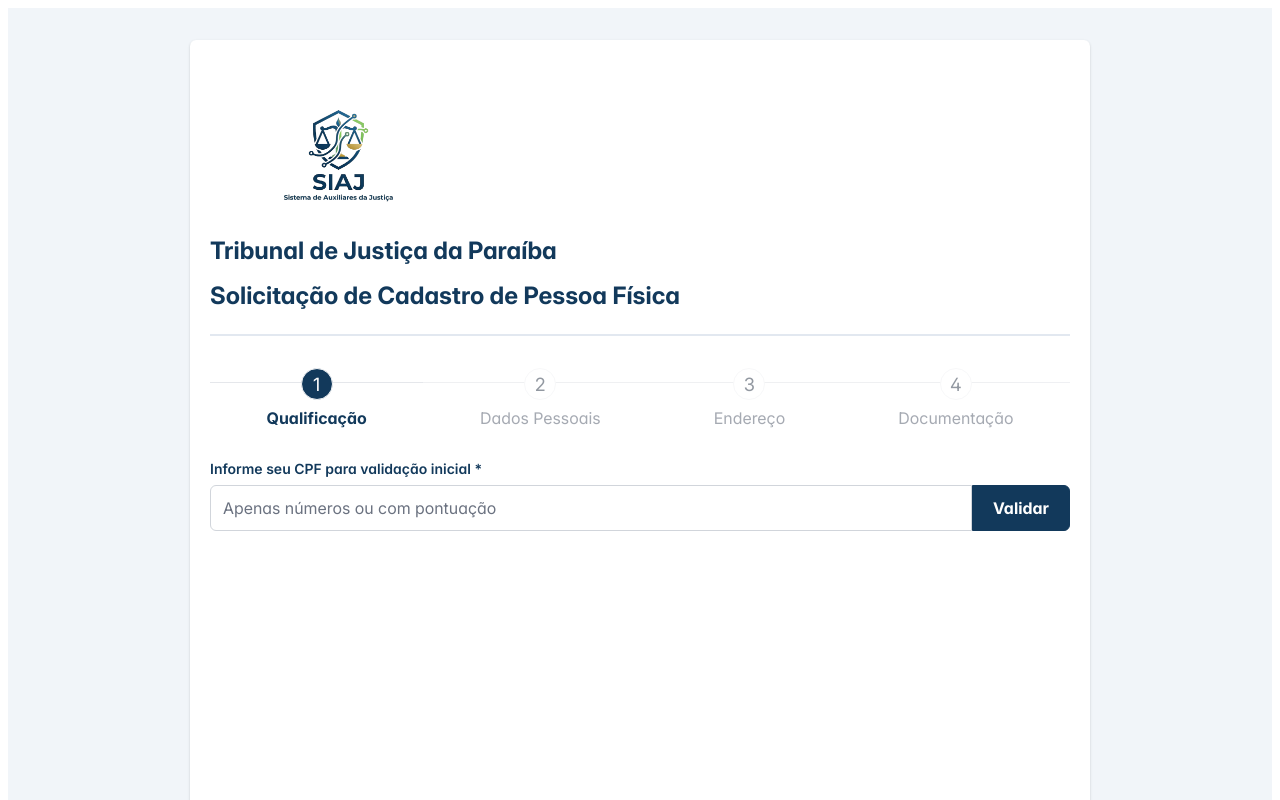
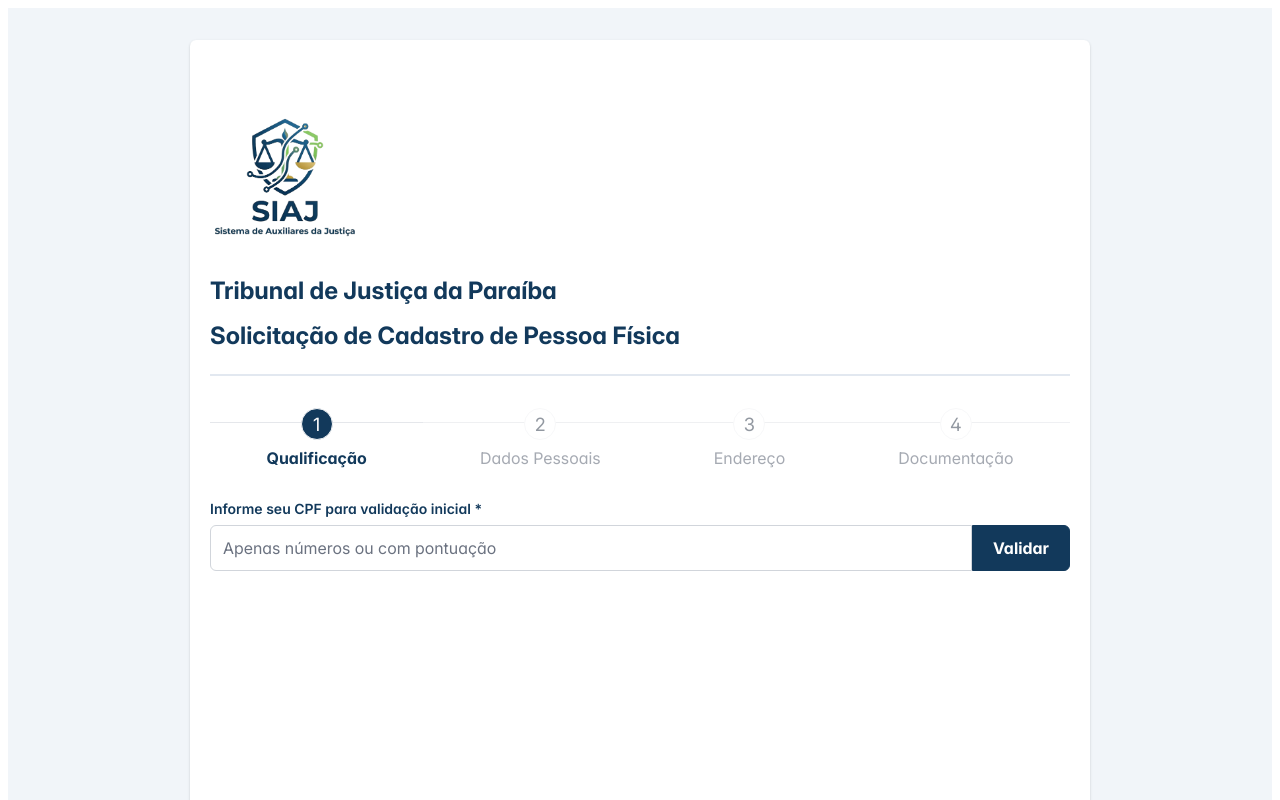
Before and after one commit to flaviojr82/siaj, a React (Vite) app in the folder siaj/: page / in a window 1280 px wide. Shown: the top 800 px of the page. Built offline with nearby package versions, Linux system fonts and the light colour scheme.

Commit message:
Update SiajForm.css

```diff
--- a/siaj/src/components/SiajForm.css
+++ b/siaj/src/components/SiajForm.css
@@ -21,8 +21,9 @@
 }
 
 .siaj-logo-img {
-  height: 140px;
+  height: 180px;
   object-fit: contain;
+  margin-left: -90px; /* Aumente o valor negativo (ex: -30px, -40px) para ir mais à esquerda */
 }
 
 .siaj-header-title {
```
